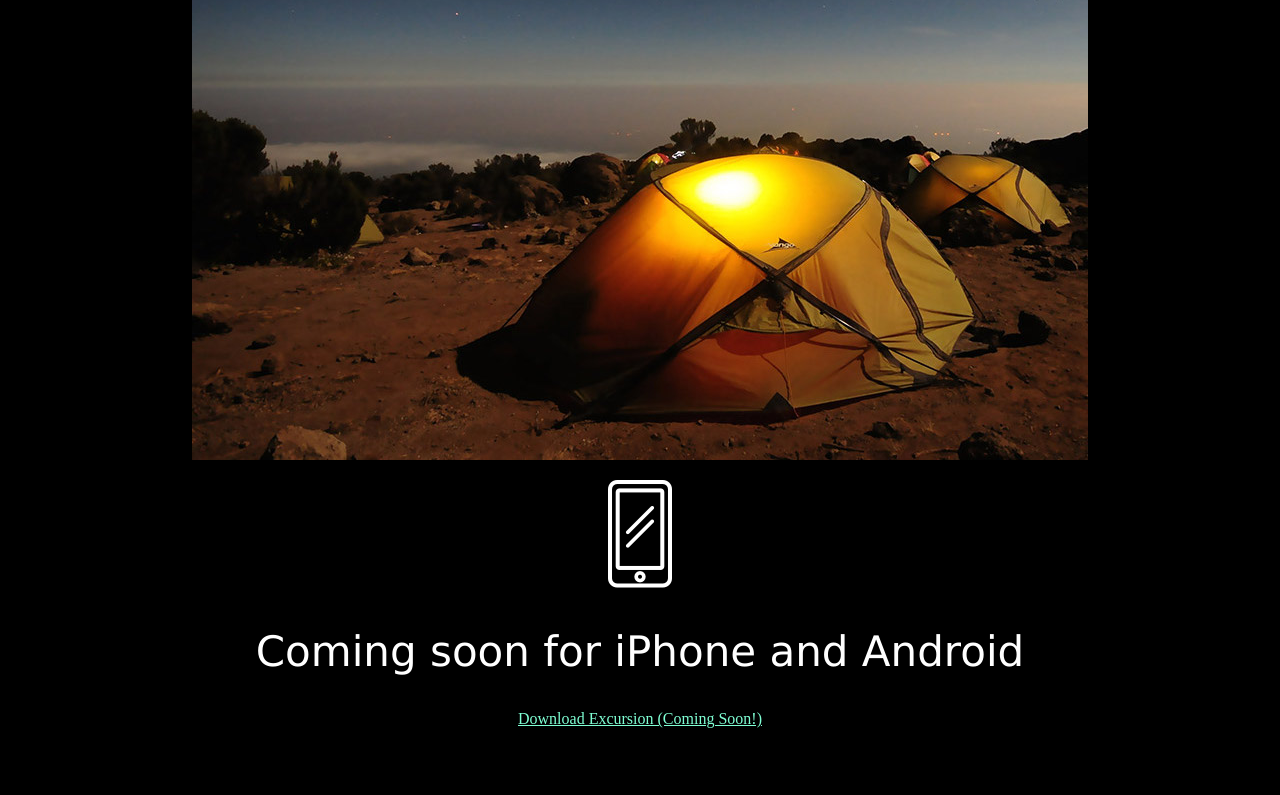
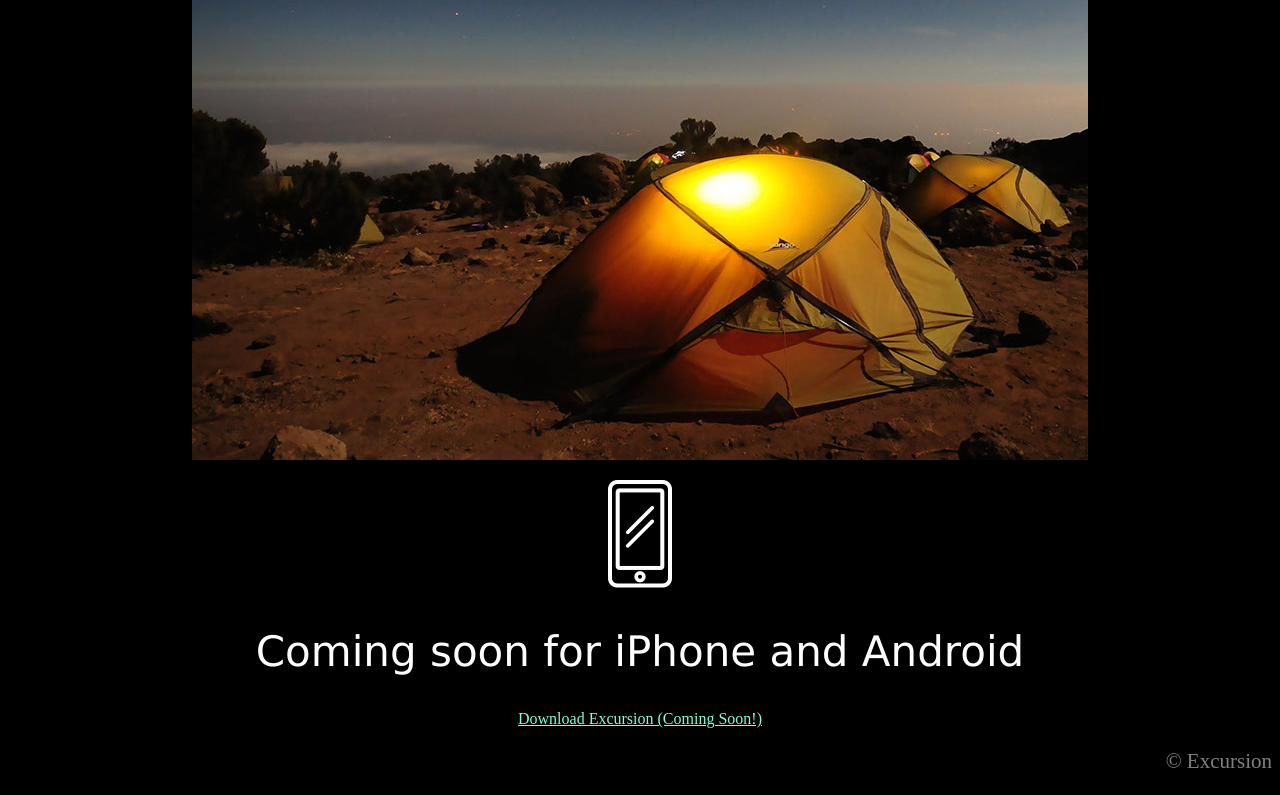
Before and after one commit to Lugnut-McW/cc_excursion, a plain HTML site: page index.html in a window 1280 px wide. Shown: the part 544-1339 px from the top of the page. Before the commit the page ends 1280 px from the top, so only its background shows below. Drawn offline with Linux system fonts and the light colour scheme.

Commit message:
Add copyright to finalize

```diff
--- a/index.html
+++ b/index.html
@@ -28,4 +28,7 @@
                     <a id="download" href="#">Download Excursion (Coming Soon!)</a>
             </div>
         </body>
+        <footer>
+            <p id="copyright">&copy Excursion</p>
+        </footer>
     </html>
--- a/resources/css/style.css
+++ b/resources/css/style.css
@@ -26,3 +26,9 @@ html {
     font-size: 21px;
     color: gray;
 }
+
+#copyright {
+    text-align: right;
+    color: gray;
+    font-size: 21px;
+}
```
